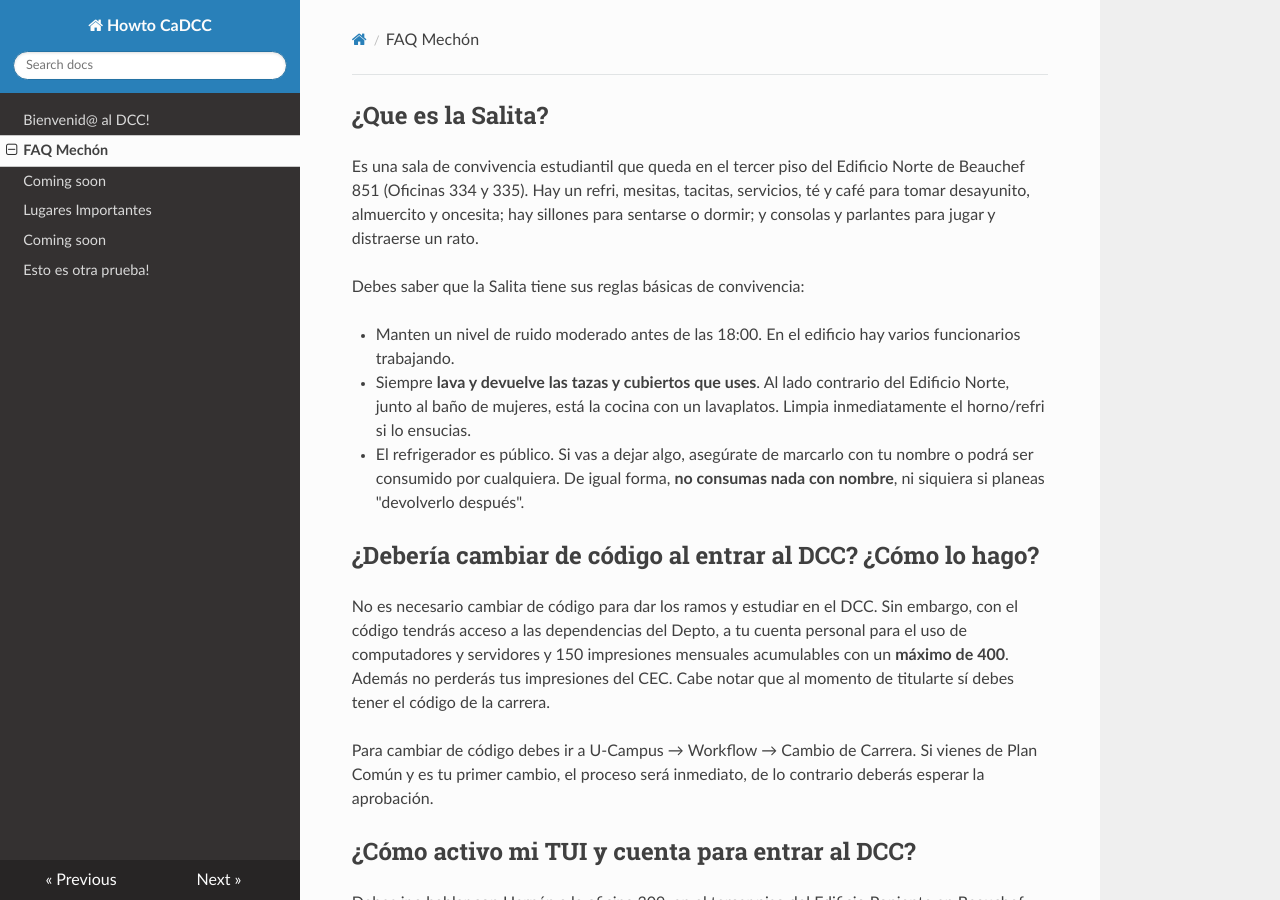
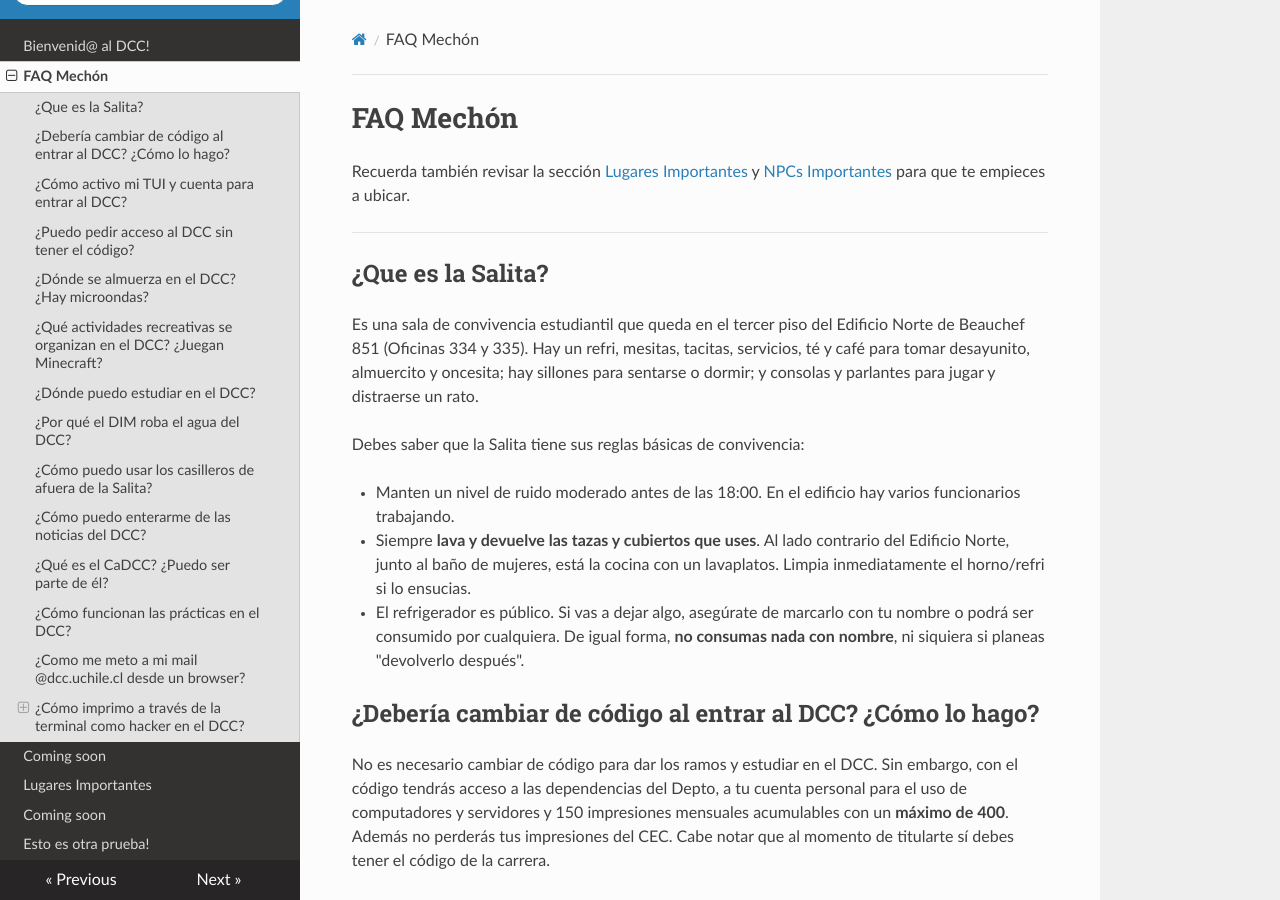
Before and after one commit to cadcc/howto, an MkDocs documentation site: the page built from docs/FAQ Mechón.md, in a window 1280 px wide and 900 px high. Built offline with MkDocs 1.6.1, drawn with Linux system fonts in a browser that asks for light colours; nearby versions of some CDN libraries.

Commit message:
Added título y ref a otras infos

```diff
--- a/docs/FAQ Mechón.md
+++ b/docs/FAQ Mechón.md
@@ -1,3 +1,9 @@
+# FAQ Mechón
+
+Recuerda también revisar la sección [Lugares Importantes](https://howto.cadcc.cl/es/latest/Lugares%20Importantes/) y [NPCs Importantes](https://howto.cadcc.cl/es/latest/NPCs%20Importantes/) para que te empieces a ubicar.
+
+---
+
 ## ¿Que es la Salita?
 
 Es una sala de convivencia estudiantil que queda en el tercer piso del Edificio Norte de Beauchef 851 (Oficinas 334 y 335). Hay un refri, mesitas, tacitas, servicios, té y café para tomar desayunito, almuercito y oncesita; hay sillones para sentarse o dormir; y consolas y parlantes para jugar y distraerse un rato.
```
